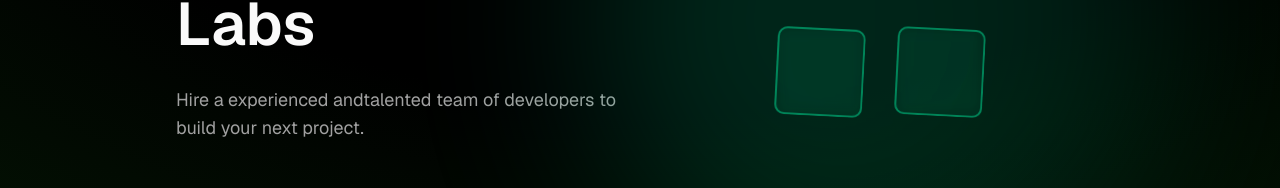
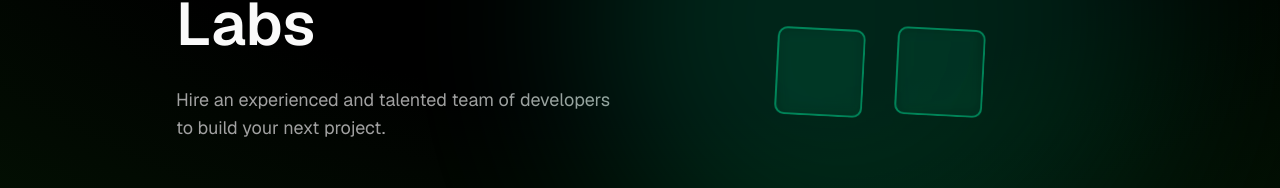
Before and after one commit to extendlabs/landing, a Next.js app: page / in a window 1280 px wide. Shown: the part 380-568 px from the top of the page. Built offline with nearby package versions, Linux system fonts and the light colour scheme.

Commit message:
fix: adjust animation delays and correct typo in hero section text

```diff
--- a/components/hero-section.tsx
+++ b/components/hero-section.tsx
@@ -27,14 +27,14 @@ export default function HeroSection() {
 							<motion.span
 								initial={{ y: 50, opacity: 0, filter: "blur(10px)" }}
 								animate={{ y: 0, opacity: 1, filter: "blur(0px)" }}
-								transition={{ duration: 0.5, ease: "easeOut" }}
+								transition={{ duration: 0.5, ease: "easeOut", delay: 0.2 }}
 							>
 								Ship
 							</motion.span>
 							<motion.span
 								initial={{ y: 50, opacity: 0, filter: "blur(10px)" }}
 								animate={{ y: 0, opacity: 1, filter: "blur(0px)" }}
-								transition={{ duration: 0.5, ease: "easeOut" }}
+								transition={{ duration: 0.5, ease: "easeOut", delay: 0.4 }}
 							>
 								<LineShadowText className="italic" shadowColor={"white"}>
 									Faster
@@ -44,7 +44,7 @@ export default function HeroSection() {
 							<motion.span
 								initial={{ y: 50, opacity: 0, filter: "blur(10px)" }}
 								animate={{ y: 0, opacity: 1, filter: "blur(0px)" }}
-								transition={{ duration: 0.5, ease: "easeOut" }}
+								transition={{ duration: 0.5, ease: "easeOut", delay: 0.6 }}
 							>
 								with Extend Labs
 							</motion.span>
@@ -53,9 +53,9 @@ export default function HeroSection() {
 							<motion.span
 								initial={{ y: 50, opacity: 0, filter: "blur(10px)" }}
 								animate={{ y: 0, opacity: 1, filter: "blur(0px)" }}
-								transition={{ duration: 0.5, ease: "easeOut" }}
+								transition={{ duration: 0.5, ease: "easeOut", delay: 0.8 }}
 							>
-								Hire a experienced andtalented team of developers to build your next project.
+								Hire an experienced and talented team of developers to build your next project.
 							</motion.span>
 						</p>
 
@@ -63,7 +63,7 @@ export default function HeroSection() {
 							className="mt-12 flex flex-col items-center justify-center gap-2 sm:flex-row lg:justify-start"
 							initial={{ y: 50, opacity: 0, filter: "blur(10px)" }}
 							animate={{ y: 0, opacity: 1, filter: "blur(0px)" }}
-							transition={{ duration: 0.5, ease: "easeOut" }}
+							transition={{ duration: 0.5, ease: "easeOut", delay: 1 }}
 						>
 							<Button
 								asChild
@@ -92,7 +92,7 @@ export default function HeroSection() {
 						className="lg:w-1/2 flex-1 flex items-center justify-center"
 						initial={{ y: 50, opacity: 0, filter: "blur(10px)" }}
 						animate={{ y: 0, opacity: 1, filter: "blur(0px)" }}
-						transition={{ duration: 0.5, ease: "easeOut" }}
+						transition={{ duration: 0.5, ease: "easeOut", delay: 1.2 }}
 					>
 						<DecorativeCubes />
 					</motion.div>
```
